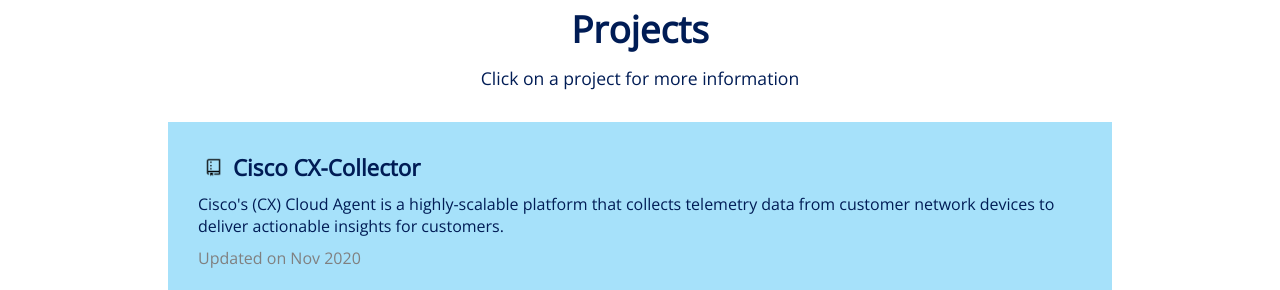
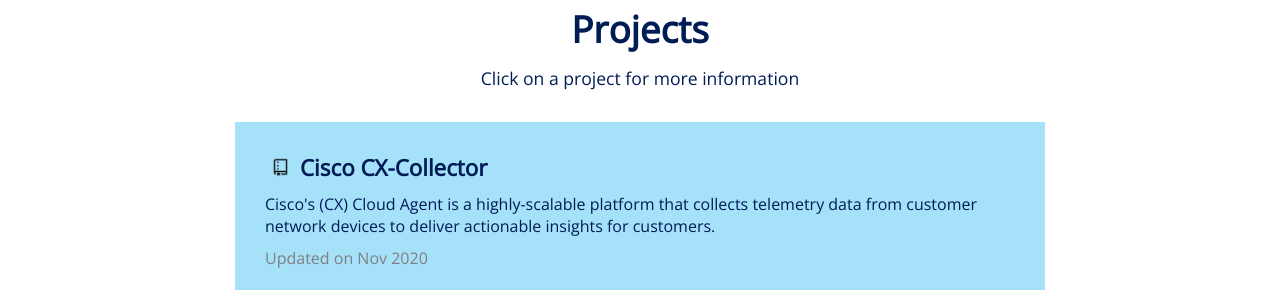
Before and after one commit to rajibul007/portfolio, a plain HTML site: page index.html in a window 1280 px wide. Shown: the part 1645-1935 px from the top of the page. Drawn offline with nearby package versions, Linux system fonts and the light colour scheme.

Commit message:
project commented

```diff
--- a/index.html
+++ b/index.html
@@ -431,7 +431,7 @@
         <h1 style="font-size:1.1em; text-align: center; font-weight:400; margin-top:-10px; margin-bottom:10px">Click on a project for more information</h1><br>
 
         <div style="display: inline-block;  max-width:1600px; padding-left:50px; padding-right:50px;">
-            <div id="490A" style="z-index: 0;text-align:left; display: inline-block;position:relative; width:80%; height: 215px; margin-left:8px; margin-right:8px; background-color:rgb(166,225,250);padding:20px;  margin-bottom: 20px; padding: 30px; cursor: pointer;"
+            <div id="490A" style="z-index: 0;text-align:left; display: inline-block;position:relative; width:810px; height: 215px; margin-left:8px; margin-right:8px; background-color:rgb(166,225,250);padding:20px;  margin-bottom: 20px; padding: 30px; cursor: pointer;"
                 onmouseover="shadow('490A')" onmouseout="unshadow('490A')" onclick="modal('490AModal')">
                 <img src="icons8-repository-96.png" width="31px" style="float:left;padding:5px;">
                 <p style="float:left;font-size:1.4em;margin-left:4px;color:#001C55;font-weight:600">Cisco CX-Collector </p><br>
@@ -442,14 +442,6 @@
                 </div>
             </div>
         </div>
-
-        <!--
-    This is a multiline comment in HTML.
-    It spans multiple lines and can be used
-    to provide explanations or notes within
-    your HTML code.
-
-
             <div id="490AModal" class="modal">
                 <div class="modal-content" style="height:535px; text-align:center; width:950px">
                     <span class="close" id="490AModalClose">&times;</span>
@@ -481,7 +473,9 @@
                     </div>
                 </div>
             </div>
+    </div>
 
+<!--    This is a multiline comment in HTML.
             <div id="yshneyderman" style="z-index: 0;text-align:left; display: inline-block;position:relative; width:515px; height: 215px; margin-left:8px; margin-right:8px; background-color:rgb(166,225,250);padding:20px;  margin-bottom: 20px; padding: 30px; cursor: pointer;"
                 onmouseover="shadow('yshneyderman')" onmouseout="unshadow('yshneyderman')" onclick="modal('yshneydermanModal')">
                 <img src="icons8-repository-96.png" width="31px" style="float:left;padding:5px;">
```
Also changed, not shown: 1 other file.
